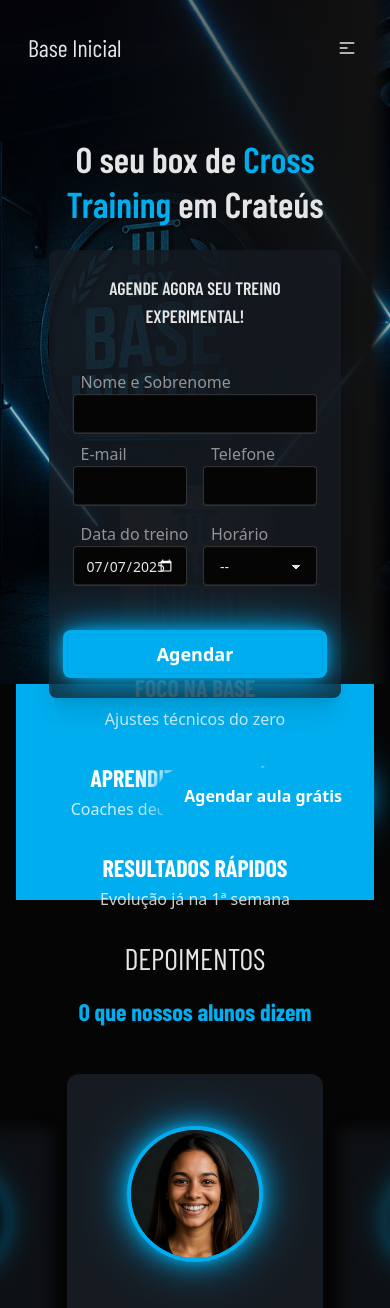
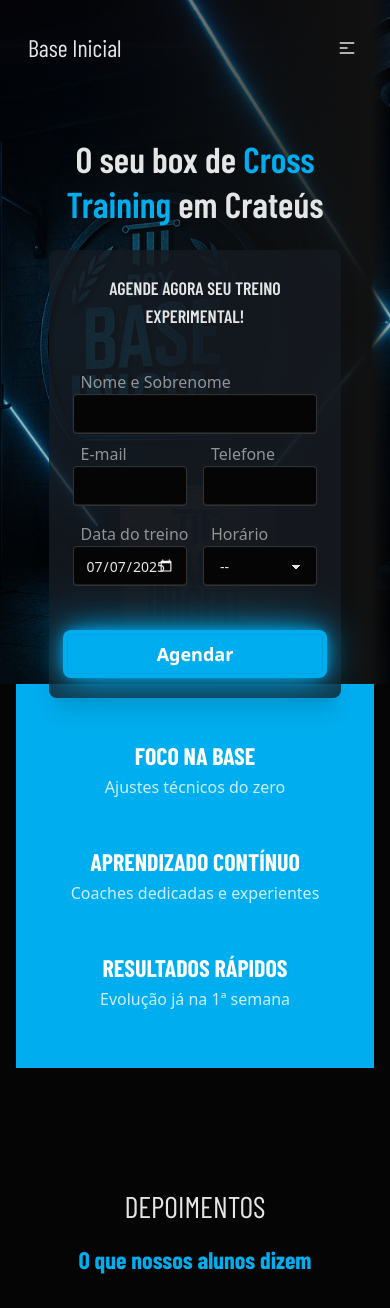
Before and after one commit to bessavagner/template-mark03-bbi, a Python web app: template src/templates/home.html in a window 390 px wide. Shown: the top 1308 px of the page. Run offline with Jinja, Linux system fonts and the light colour scheme; the template is opened without the code that fills it, so the values that code supplies are empty; some libraries are stand-ins or nearby versions; some web fonts are replaced.

Commit message:
fix: adjust section differentials on mobile

```diff
--- a/src/static/js/modules/apps/differentials.js
+++ b/src/static/js/modules/apps/differentials.js
@@ -23,14 +23,14 @@ export class AppDifferentials extends Component {
     super(
       "section",
       "h-full bg-primary text-primary-content flex flex-col items-center " +
-        "justify-center py-8 sm:py-12 px-6 space-y-6"
+        "justify-center py-8 mm:py-12 px-6 space-y-10"
     );
   }
 
   _buildList() {
     const ul = new Component(
       "ul",
-      "flex flex-col md:flex-row justify-center items-center gap-8"
+      "flex flex-col md:flex-row justify-around md:justify-center items-center gap-12 md:gap-8"
     );
 
     DIFFERENTIALS.forEach(({ title, desc }, idx) => {
--- a/src/static/js/modules/apps/footer.js
+++ b/src/static/js/modules/apps/footer.js
@@ -28,7 +28,7 @@ export class AppFooter extends Component {
 
         const menu = new Component("ul", "flex space-x-4");
         links.forEach((item) => {
-            new AnchorToSection()
+            new AnchorToSection({})
             .renderContent(item)
             .setStyle({
                 cursor: "pointer",
--- a/src/templates/base.html
+++ b/src/templates/base.html
@@ -43,15 +43,6 @@
     {% block header %}{% include 'includes/header.html' %}{% endblock %}
     {% block content %}{% endblock %}
     {% block footer %}{% include 'includes/footer.html' %}{% endblock %}
- <!-- no fim do <body>, logo antes de fechar -->
-<a
-  id="sticky-cta"
-  href="#contact"
-  class="fixed bottom-6 right-6 bg-primary text-white font-semibold px-6 py-3 rounded-full shadow-neon hover:shadow-neon-success transition"
-  aria-label="Agende seu treino experimental"
->
-  Agendar aula grátis
-</a>
   </body>
 
 </html>
--- a/src/templates/home.html
+++ b/src/templates/home.html
@@ -8,7 +8,7 @@
         {% include './sections/hero.html' %}
         <div class="arrow-down"></div>
     </section>
-    <section id="differentials-section-wrapper" class="w-full">
+    <section id="differentials-section-wrapper" class="w-full mb-20 md:mb-0">
     {% include './sections/differentials.html' %}
     <div class="arrow-down"></div>
     </section>
--- a/src/templates/sections/differentials.html
+++ b/src/templates/sections/differentials.html
@@ -1,3 +1,3 @@
-<section id="differentials-section" class="bg-primary w-11/12 md:w-5/6 mx-auto h-54">
+<section id="differentials-section" class="bg-primary w-11/12 md:w-5/6 mx-auto h-96 md:h-54">
   <div id="app-differentials" class="h-full"></div>
 </section>
```
Also changed, not shown: src/static/css/styles.css.
